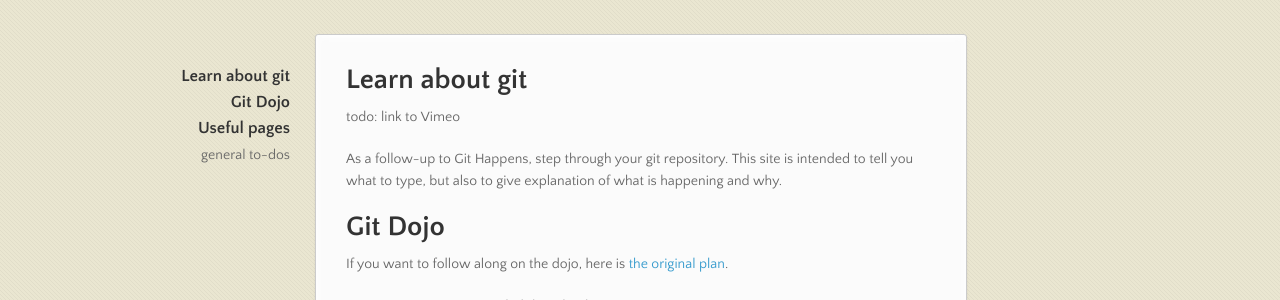
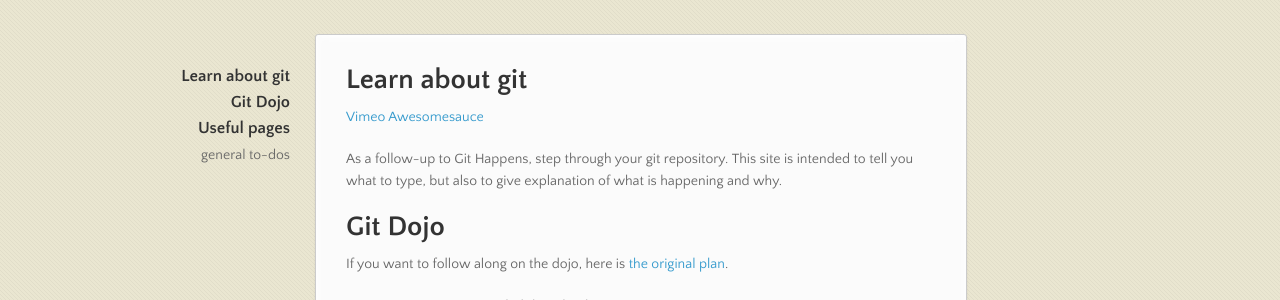
Before and after one commit to jessitron/git-happens, a Jekyll site: the page built from index.md, in a window 1280 px wide and 1009 px high. Shown: the part 156-456 px from the top of the window. Built offline with Jekyll 4.4.1, drawn with Linux system fonts in a browser that asks for light colours; nearby versions of some CDN libraries.

Commit message:
adding my fav vimeo link

```diff
--- a/index.md
+++ b/index.md
@@ -5,7 +5,7 @@
 
 # Learn about git
 
- todo: link to Vimeo
+[Vimeo Awesomesauce](http://vimeo.com/3718294)
 
 As a follow-up to Git Happens, step through your git repository. This site is intended to tell you what to type, but also to give explanation of what is happening and why.
 
```
